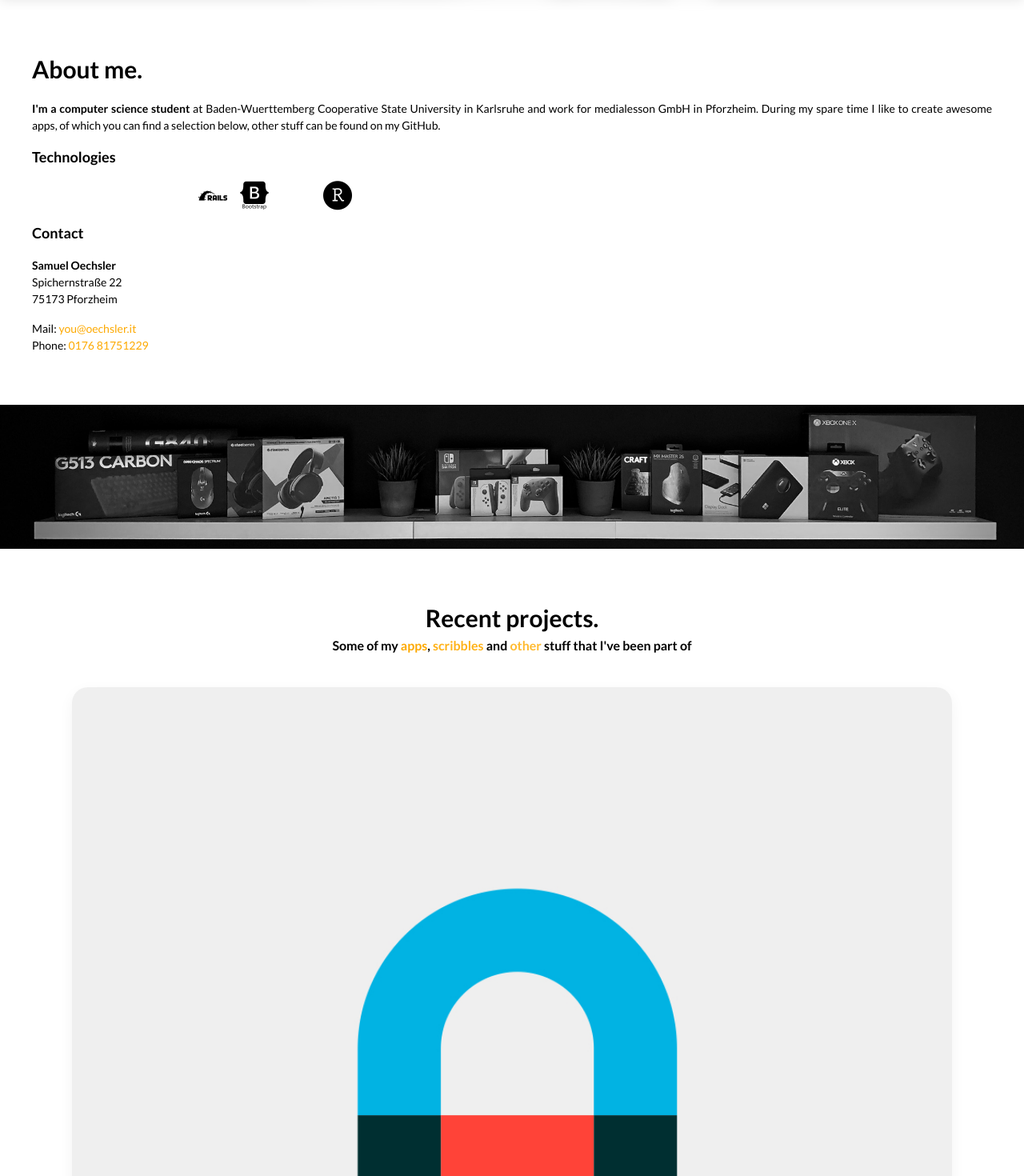
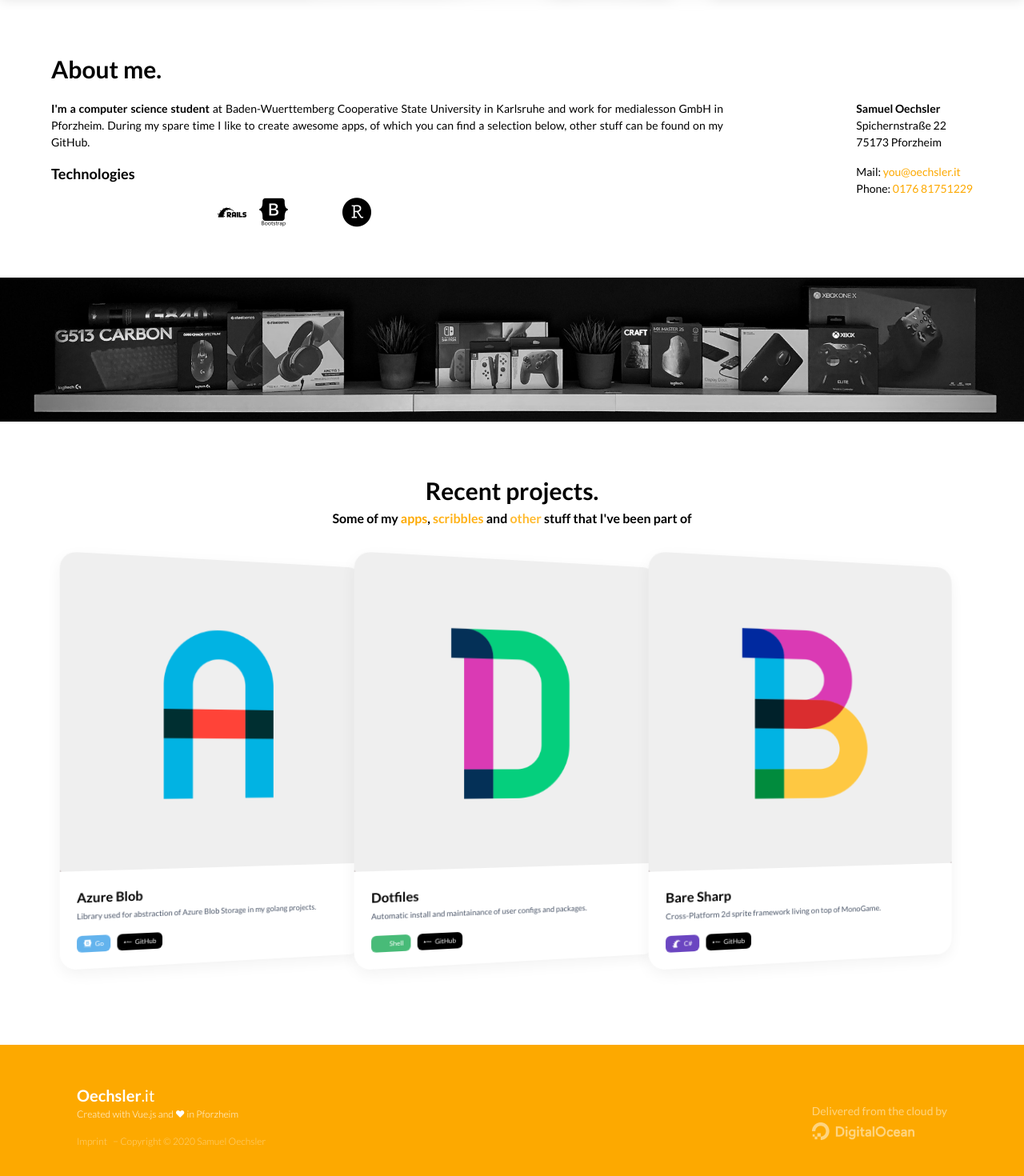
Before and after one commit to oechsler/oechsler, a Vue app: page / in a window 1280 px wide. Shown: the part 800-2270 px from the top of the page at 80% size. Built offline with nearby package versions, Linux system fonts and the light colour scheme.

Commit message:
Add responsive layout for iPad

```diff
--- a/src/components/Contact.vue
+++ b/src/components/Contact.vue
@@ -34,11 +34,23 @@ export default class Contact extends Vue {
 
 <style lang="scss" scoped>
 .contact {
+  @screen sm {
+    padding-top: 3.8rem;
+
+    @apply float-right;
+  }
+
   span,
   strong {
     @apply p-0;
 
     @apply block;
+  }
+
+  h2 {
+    @screen md {
+      @apply hidden;
+    }
   }
 
   a {
--- a/src/components/Footer.vue
+++ b/src/components/Footer.vue
@@ -40,6 +40,14 @@ export default class Footer extends Vue {
   @apply bg-accent;
 
   @apply text-white;
+
+  @screen sm {
+    @apply px-24;
+
+    @apply flex;
+    @apply flex-row;
+    @apply justify-between;
+  }
 
   .footer-imprint {
     > .brand {
--- a/src/components/Page.vue
+++ b/src/components/Page.vue
@@ -36,6 +36,10 @@ export default class Page extends Vue {
 
     @apply px-10;
     @apply py-16;
+
+    @screen sm {
+      @apply px-16;
+    }
   }
 
   h1 {
--- a/src/components/Project.vue
+++ b/src/components/Project.vue
@@ -30,7 +30,12 @@ export default class Project extends Vue {
   @apply w-11/12;
 
   @apply rounded-xl;
+  @apply bg-white;
   @apply shadow-card;
+
+  @screen sm {
+    @apply w-4/12;
+  }
 
   .project-content {
     @apply p-5;
@@ -50,12 +55,20 @@ export default class Project extends Vue {
   h3 {
     @apply font-semibold;
     @apply text-lg;
+
+    @screen sm {
+      @apply text-base;
+    }
   }
 
   p {
     @apply pt-1;
 
     @apply text-gray-700;
+
+    @screen sm {
+      @apply text-2xs;
+    }
   }
 
   img {
--- a/src/components/ProjectTag.vue
+++ b/src/components/ProjectTag.vue
@@ -34,8 +34,16 @@ export default class ProjectTag extends Vue {
   @apply text-2xs;
   @apply text-white;
 
+  @screen sm {
+    @apply text-3xs;
+  }
+
   .devicon {
     @apply text-xs;
+
+    @screen sm {
+      @apply text-2xs;
+    }
   }
 
   span {
--- a/src/components/Projects.vue
+++ b/src/components/Projects.vue
@@ -28,8 +28,23 @@ export default class Projects extends Vue {}
     @apply flex-wrap;
     @apply justify-center;
 
-    .project:not(:first-child) {
-      @apply mt-12;
+    @screen sm {
+      @apply pb-10;
+    }
+
+    .project {
+      @screen sm {
+        transform: perspective(50rem) rotateY(10deg);
+      }
+
+      &:not(:first-child) {
+        @apply mt-12;
+
+        @screen sm {
+          @apply mt-0;
+          @apply -ml-4;
+        }
+      }
     }
   }
 
--- a/src/components/TwoColumn.vue
+++ b/src/components/TwoColumn.vue
@@ -18,15 +18,36 @@ export default class TwoColumn extends Vue {}
 
 <style lang="scss" scope>
 .two-column {
+  @screen sm {
+    @apply flex;
+    @apply flex-row;
+    @apply flex-grow;
+  }
+
   & > * *:not(:first-child) {
     @apply pt-4;
   }
 
   .two-column-left {
+    @screen sm {
+      @apply pr-6;
+      @apply w-9/12;
+    }
   }
 
   .two-column-right {
     @apply pt-4;
+
+    @screen sm {
+      @apply pt-0;
+      @apply w-3/12;
+    }
+
+    p:nth-child(2) {
+      @screen sm {
+        @apply pt-0;
+      }
+    }
   }
 }
 </style>
--- a/tailwind.config.js
+++ b/tailwind.config.js
@@ -21,7 +21,8 @@ module.exports = {
     },
     extend: {
       fontSize: {
-        "2xs": "0.6rem"
+        "2xs": "0.6rem",
+        "3xs": "0.5rem"
       },
       colors: {
         accent: "#fda900",
```
